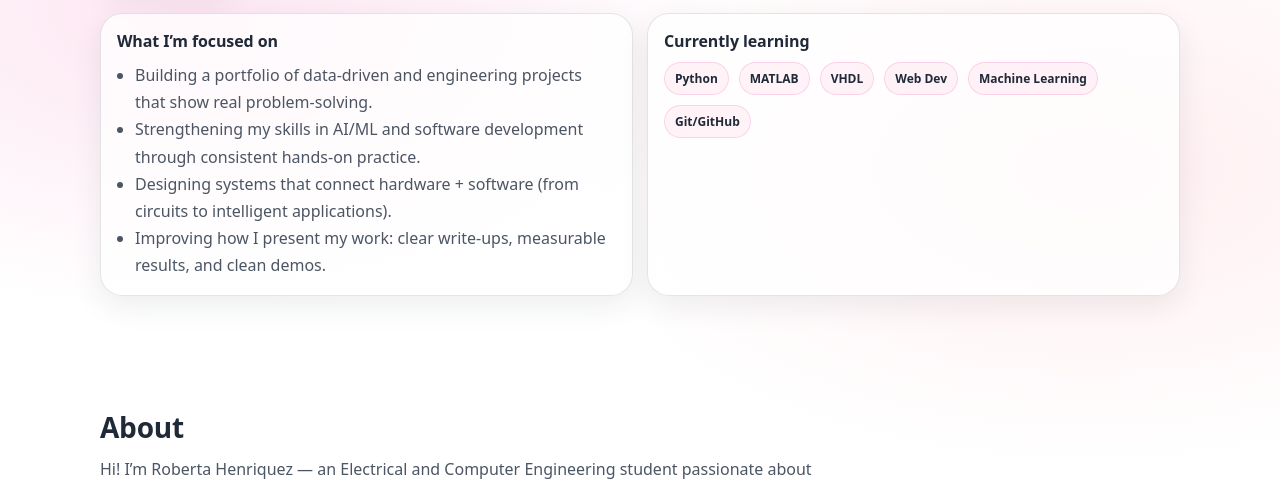
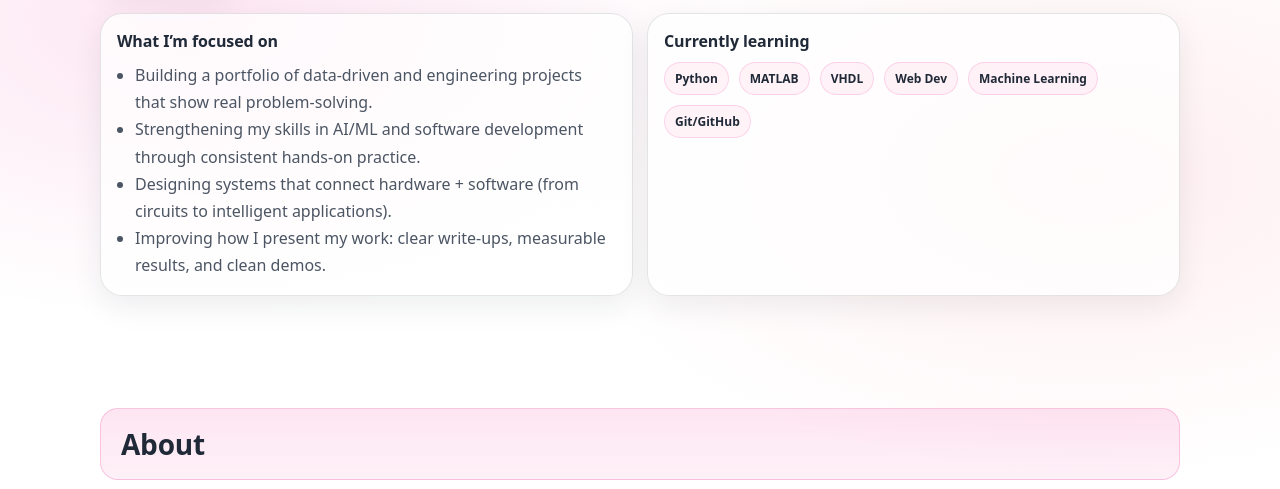
Before and after one commit to robertahenriquez05/robertahen.github.io, a plain HTML site: page index.html in a window 1280 px wide. Shown: the part 297-786 px from the top of the page. Drawn offline with Linux system fonts and the light colour scheme.

Commit message:
Update styles.css

```diff
--- a/styles.css
+++ b/styles.css
@@ -15,6 +15,22 @@ section{ scroll-margin-top: 90px; }
 .muted{
   color: var(--muted);
   font-weight: 600;
+}
+
+.sectionHeader{
+  background: linear-gradient(
+    180deg,
+    rgba(244,114,182,.18),
+    rgba(244,114,182,.10)
+  );
+  border: 1px solid rgba(244,114,182,.35);
+  border-radius: 18px;
+  padding: 16px 20px;
+  margin-bottom: 20px;
+}
+
+.sectionHeader .h2{
+  margin:0;
 }
 
 
```
